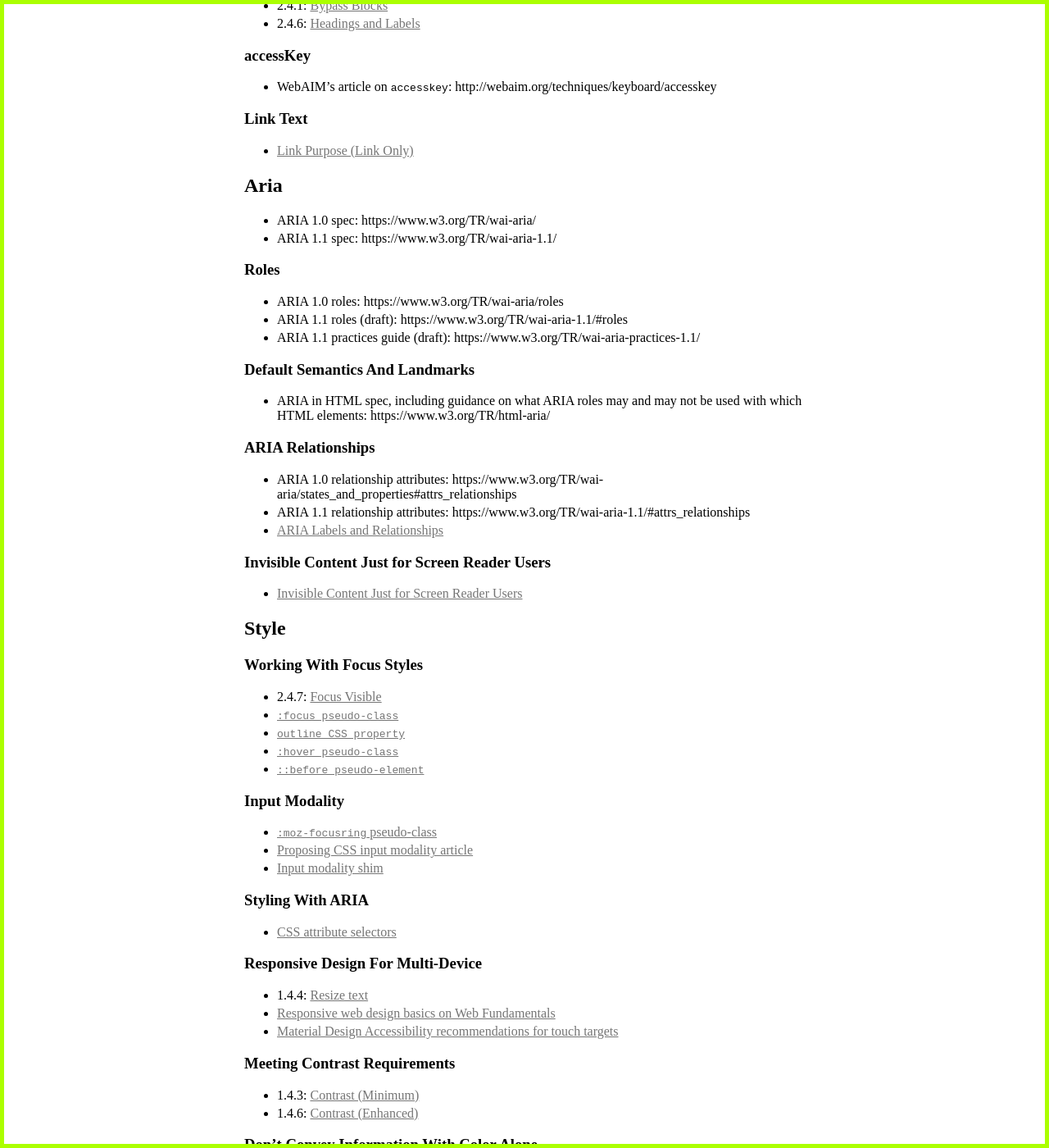
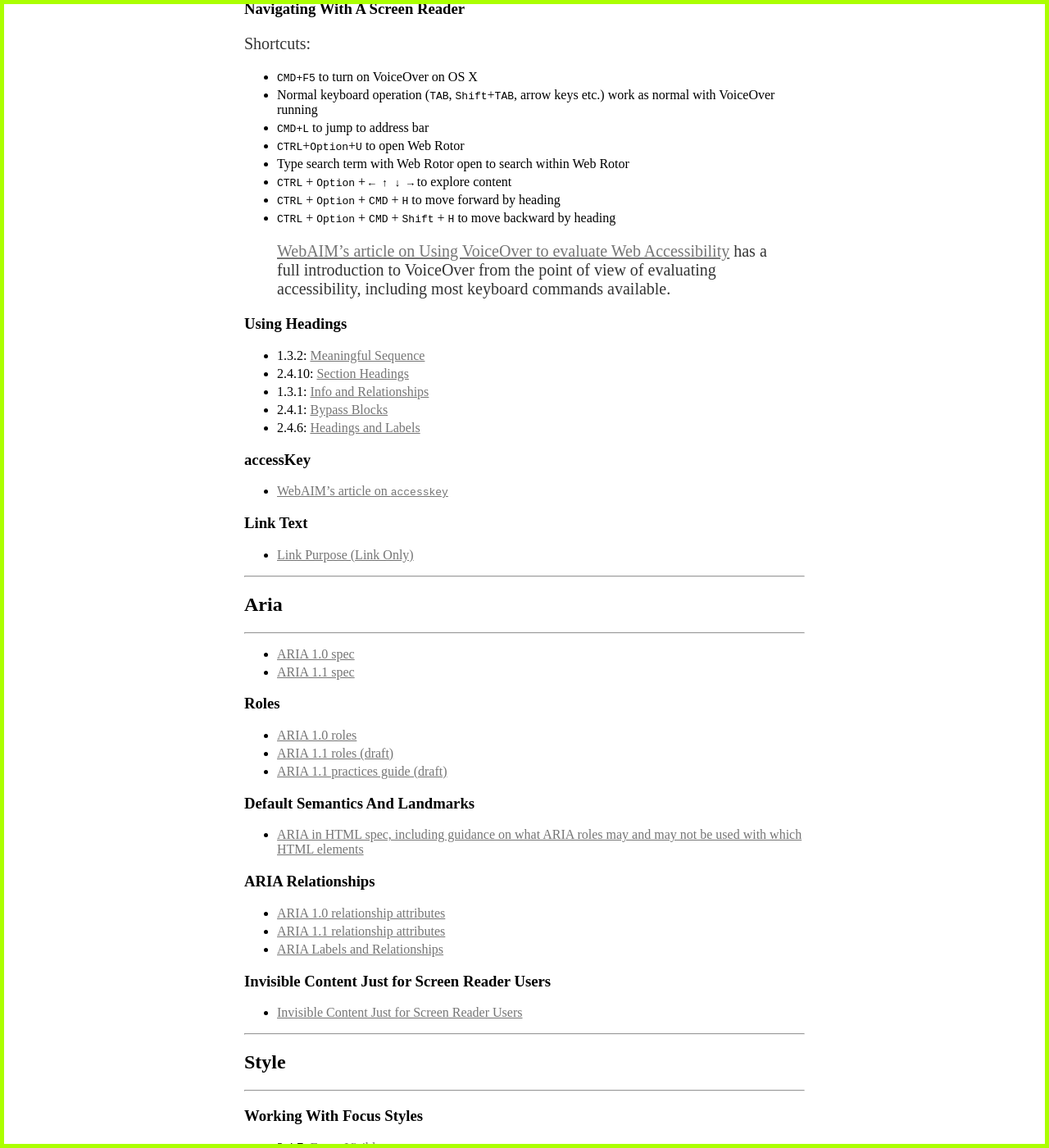
Before and after one commit to devinrm/devinrm.github.io, a Jekyll site: the page built from _posts/2017-05-17-a11y-reference-guide.md, in a window 1280 px wide and 1400 px high, scrolled down 2944 px. Shown: the whole window at 82% size. Built offline with Jekyll 4.4.1, drawn with Linux system fonts in a browser that asks for light colours; some web fonts are replaced; some of the changed text lies outside the part shown.

Commit message:
Clean up formatting, add TOC

```diff
--- a/_posts/2017-05-17-a11y-reference-guide.md
+++ b/_posts/2017-05-17-a11y-reference-guide.md
@@ -30,7 +50,7 @@
 * SHIFT - TAB will move focus backwards
 * Arrow keys can be used to navigate inside of a component
 
-[7.4.2 Focus management](https://www.w3.org/TR/html5/editing.html#focus-management)
+> [7.4.2 Focus management](https://www.w3.org/TR/html5/editing.html#focus-management)
 
 ### DOM Order Matters
 
@@ -73,7 +93,9 @@
 * [Keyboard Trap](http://webaim.org/standards/wcag/checklist#sc2.1.2)
 * [`<dialog>` on MDN](https://developer.mozilla.org/en-US/docs/Web/HTML/Element/dialog)
 
+------------
 ## Semantics
+------------
 
 ### The Accessibility Tree
 
@@ -95,11 +117,13 @@
 
 ### Writing Semantic HTML
 
-* WebAIM Guideline 1.1: http://webaim.org/standards/wcag/checklist#g1.1
+* [WebAIM Guideline 1.1](http://webaim.org/standards/wcag/checklist#g1.1)
 * The [MDN page on `<label>`](https://developer.mozilla.org/en-US/docs/Web/HTML/Element/label) demonstrates the two options for associating a `<label>` with the thing it's labelling.
 * The W3C spec has a [list of what types of elements work with a `<label>` tag](https://www.w3.org/TR/html5/forms.html#category-label).
 
+---------------------
 ## Navigating Content
+---------------------
 
 ### Navigating Content
 
@@ -118,7 +142,7 @@
 * `CTRL` + `Option` + `CMD` + `H` to move forward by heading
 * `CTRL` + `Option` + `CMD` + `Shift` + `H` to move backward by heading
 
-* [WebAIM's article on Using VoiceOver to evaluate Web Accessibility](http://webaim.org/articles/voiceover/) has a full introduction to VoiceOver from the point of view of evaluating accessibility, including most keyboard commands available.
+> [WebAIM's article on Using VoiceOver to evaluate Web Accessibility](http://webaim.org/articles/voiceover/) has a full introduction to VoiceOver from the point of view of evaluating accessibility, including most keyboard commands available.
 
 ### Using Headings
 
@@ -130,38 +154,42 @@
 
 ### accessKey
 
-* WebAIM's article on `accesskey`: http://webaim.org/techniques/keyboard/accesskey
+* [WebAIM's article on `accesskey`](http://webaim.org/techniques/keyboard/accesskey)
 
 ### Link Text
 
 * [Link Purpose (Link Only)](http://webaim.org/standards/wcag/checklist#sc2.4.9)
 
+-------
 ## Aria
+-------
 
-* ARIA 1.0 spec: https://www.w3.org/TR/wai-aria/
-* ARIA 1.1 spec: https://www.w3.org/TR/wai-aria-1.1/
+* [ARIA 1.0 spec](https://www.w3.org/TR/wai-aria/)
+* [ARIA 1.1 spec](https://www.w3.org/TR/wai-aria-1.1/)
 
 ### Roles
 
-* ARIA 1.0 roles: https://www.w3.org/TR/wai-aria/roles
-* ARIA 1.1 roles (draft): https://www.w3.org/TR/wai-aria-1.1/#roles
-* ARIA 1.1 practices guide (draft): https://www.w3.org/TR/wai-aria-practices-1.1/
+* [ARIA 1.0 roles](https://www.w3.org/TR/wai-aria/roles)
+* [ARIA 1.1 roles (draft)](https://www.w3.org/TR/wai-aria-1.1/#roles)
+* [ARIA 1.1 practices guide (draft)](https://www.w3.org/TR/wai-aria-practices-1.1/)
 
 ### Default Semantics And Landmarks
 
-* ARIA in HTML spec, including guidance on what ARIA roles may and may not be used with which HTML elements: https://www.w3.org/TR/html-aria/
+* [ARIA in HTML spec, including guidance on what ARIA roles may and may not be used with which HTML elements](https://www.w3.org/TR/html-aria/)
 
 ### ARIA Relationships
 
-* ARIA 1.0 relationship attributes: https://www.w3.org/TR/wai-aria/states_and_properties#attrs_relationships
-* ARIA 1.1 relationship attributes: https://www.w3.org/TR/wai-aria-1.1/#attrs_relationships
+* [ARIA 1.0 relationship attributes](https://www.w3.org/TR/wai-aria/states_and_properties#attrs_relationships)
+* [ARIA 1.1 relationship attributes](https://www.w3.org/TR/wai-aria-1.1/#attrs_relationships)
 * [ARIA Labels and Relationships](https://developers.google.com/web/fundamentals/accessibility/semantics-aria/aria-labels-and-relationships)
 
 ### Invisible Content Just for Screen Reader Users
 
 * [Invisible Content Just for Screen Reader Users](http://webaim.org/techniques/css/invisiblecontent/)
 
+--------
 ## Style
+--------
 
 ### Working With Focus Styles
 
```
Also changed, not shown: other parts of _posts/2017-05-17-a11y-reference-guide.md (+24 -4 lines).
